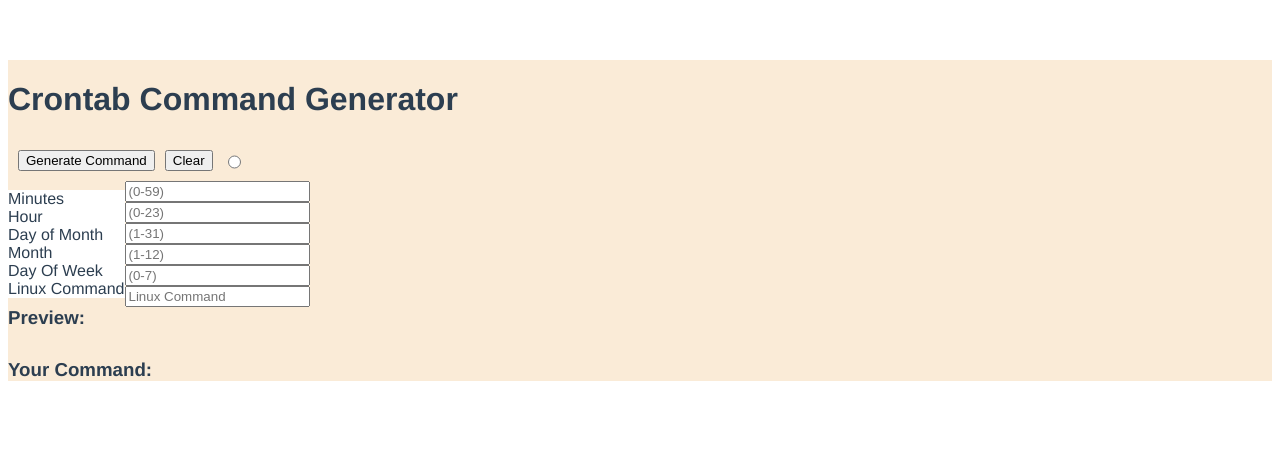
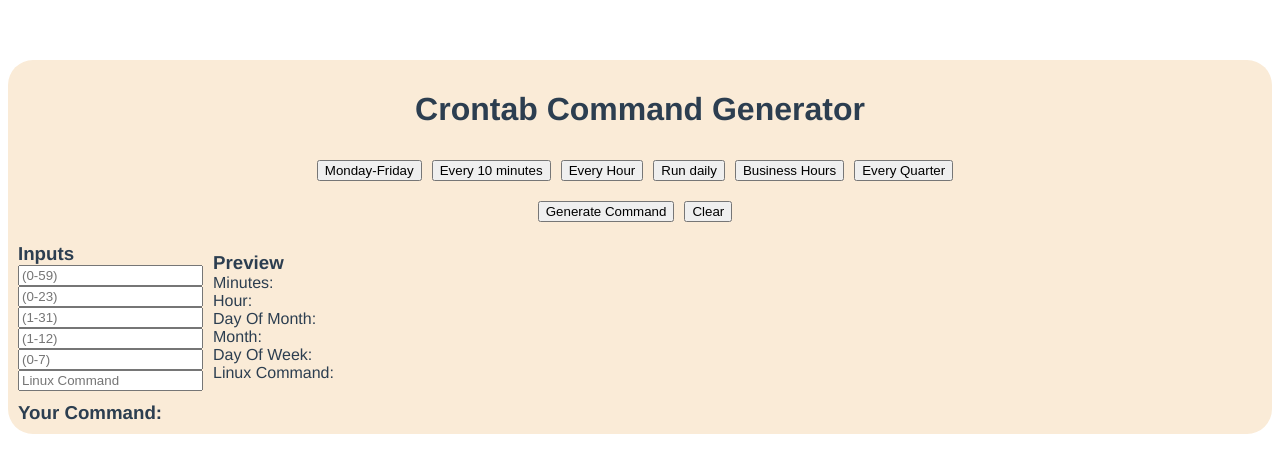
Before and after one commit to riquenandez/crontab-generation, a Vue app: page / in a window 1280 px wide. Shown: the top 472 px of the page. Built offline with nearby package versions, Linux system fonts and the light colour scheme.

Commit message:
added crontab generation methods

```diff
--- a/src/components/CrontabGenerator.vue
+++ b/src/components/CrontabGenerator.vue
@@ -3,32 +3,37 @@
     <h1>Crontab Command Generator</h1>
 
     <section class="buttons">
-      <button v-on:click="test()">Generate Command</button>
-      <button v-on:click="clear()">Clear</button>
-      <input type="radio" value="Yes" />
+      <button v-on:click="mondayToFriday()">Monday-Friday</button>
+      <button v-on:click="everyTenMin()">Every 10 minutes</button>
+      <button v-on:click="everyHour()">Every Hour</button>
+      <button v-on:click="daily()">Run daily</button>
+      <button v-on:click="businessHours()">Business Hours</button>
+      <button v-on:click="quarterly()">Every Quarter</button>
     </section>
 
-    <section class="test">
-      <Description v-bind:parameters="parameters" />
+    <section class="buttons">
+      <button v-on:click="generateCommand()">Generate Command</button>
+      <button v-on:click="clearCommand()">Clear</button>
+    </section>
+
+    <section class="inputInterface">
       <Inputs v-bind:parameters="parameters" />
+      <LiveCommand v-bind:parameters="parameters" />
     </section>
-    <LiveCommand v-bind:parameters="parameters" />
-    <h3>{{command}}</h3>
+
+    <h3>Your Command: {{command}}</h3>
   </div>
 </template>
 
 
 <script>
 import LiveCommand from "./LiveCommand";
-import Description from "./Description";
 import Inputs from "./Inputs";
 
 export default {
   name: "CrontabGenerator",
   components: {
     LiveCommand,
-
-    Description,
     Inputs
   },
   data() {
@@ -38,27 +43,84 @@ export default {
         { id: 2, name: "Hour", value: null, range: "(0-23)" },
         { id: 3, name: "Day of Month", value: null, range: "(1-31)" },
         { id: 4, name: "Month", value: null, range: "(1-12)" },
-        { id: 5, name: "Day Of Week", value: null, range: "(0-7)" },
+        { id: 5, name: "Day of Week", value: null, range: "(0-7)" },
         { id: 6, name: "Linux Command", value: null, range: "Linux Command" }
       ],
-      command: "Your Command: "
+      command: ""
     };
   },
   methods: {
-    test: function() {
+    generateCommand: function() {
       let inputs = this.parameters;
+      //clears commmand before generating new command
+      this.command = "";
+
+      //command generating loop
       inputs.forEach(element => {
+        //check to see if element values are empty
         if (element.value == null) {
-          element.value = "*";
-          this.command += element.value;
+          //filter out Linux Command field
+          if (element.name !== "Linux Command") {
+            //set element value to '*' if empty
+            element.value = "*";
+            this.command += element.value + " ";
+          } else {
+            //set Linux Command to example str if empty
+            element.value = "command_to_execute";
+            this.command += element.value + " ";
+          }
+        } else {
+          //add element values to command
+          this.command += element.value + " ";
         }
       });
     },
-    clear: function() {
+    clearCommand: function() {
+      //clear input and command values
       this.parameters.forEach(element => {
         element.value = null;
       });
       this.command = "";
+    },
+    everyTenMin: function() {
+      //generates every 10 minutes values
+      let minutes = this.parameters[0];
+      minutes.value = "*/10";
+    },
+    daily: function() {
+      //sets Day of month, month, and day of week fields to '*'
+      this.parameters.forEach(element => {
+        if (element.id == "3" || element.id == "4" || element.id == "5") {
+          element.value = "*";
+        }
+      });
+    },
+    mondayToFriday: function() {
+      //sets day of week to monday-friday value
+      let weekDay = this.parameters[4];
+      weekDay.value = "1-5";
+    },
+    businessHours: function() {
+      //set hour value to 9:00am-5:00pm
+      let hour = this.parameters[1];
+      hour.value = "9-17";
+    },
+    quarterly: function() {
+      //quarterly crontab, first day of every 3rd month
+      this.parameters.forEach(element => {
+        if (element.id == "5") {
+          element.value = "*";
+        } else if (element.id == "4") {
+          element.value = "*/3";
+        } else if (element.id == "3") {
+          element.value = "1";
+        } else if (element.id == "1" || element.id == "2") {
+          element.value = "0";
+        }
+      });
+    },
+    everyHour: function() {
+      this.parameters[0].value = "0";
     }
   }
 };
@@ -71,23 +133,31 @@ export default {
   width: auto;
   height: auto;
   background-color: antiquewhite;
+  border-radius: 25px;
+}
+h1 {
+  text-align: center;
+  padding-top: 10px;
 }
 button {
   margin-right: 10px;
 }
 
 h3 {
+  padding-bottom: 10px;
+  padding-left: 10px;
   margin: 0;
 }
 
 .buttons {
   display: flex;
   padding: 10px;
+  justify-content: center;
 }
 
-.test {
+.inputInterface {
   display: flex;
   align-items: center;
-  /* justify-content: space-between; */
+  padding: 10px;
 }
 </style>
--- a/src/components/Description.vue
+++ /dev/null
@@ -1,19 +0,0 @@
-<template>
-  <section>
-    <div v-for="parameter in parameters" :key="parameter.id">{{parameter.name}}</div>
-  </section>
-</template>
-
-<script>
-export default {
-  name: "Description",
-  props: ["parameters"]
-};
-</script>
-
-<style scoped>
-section {
-  width: auto;
-  background-color: white;
-}
-</style>
--- a/src/components/Inputs.vue
+++ b/src/components/Inputs.vue
@@ -1,5 +1,6 @@
 <template>
   <section>
+    <h3>Inputs</h3>
     <div v-for="parameter in parameters" :key="parameter.id">
       <input type="text" v-model="parameter.value" :placeholder="parameter.range" />
     </div>
@@ -13,5 +14,8 @@ export default {
 };
 </script>
 
-<style>
+<style scoped>
+h3 {
+  margin: 0;
+}
 </style>
--- a/src/components/LiveCommand.vue
+++ b/src/components/LiveCommand.vue
@@ -1,8 +1,20 @@
 <template>
-  <div class="liveCommand">
-    <h3>Preview:</h3>
-    <section class="preview">
-      <p>{{parameters[0].value}}</p>
+  <div class="preview">
+    <h3>Preview</h3>
+    <section>
+      <p>
+        Minutes: {{parameters[0].value}}
+        <br />
+        Hour: {{parameters[1].value}}
+        <br />
+        Day Of Month: {{parameters[2].value}}
+        <br />
+        Month: {{parameters[3].value}}
+        <br />
+        Day Of Week: {{parameters[4].value}}
+        <br />
+        Linux Command: {{parameters[5].value}}
+      </p>
     </section>
   </div>
 </template>
@@ -15,21 +27,14 @@ export default {
 </script>
 
 <style scoped>
-.liveCommand {
-  display: flex;
-  margin: 0;
-  padding: 0;
-  flex-direction: column;
+.preview {
+  padding: 10px;
 }
 
-.preview {
-  height: 30px;
-}
 h3 {
   margin: 0;
 }
 p {
-  padding: 5px;
   margin: 0;
 }
 </style>
```
Also changed, not shown: src/components/InputItem.vue (deleted, +0 -18 lines).
